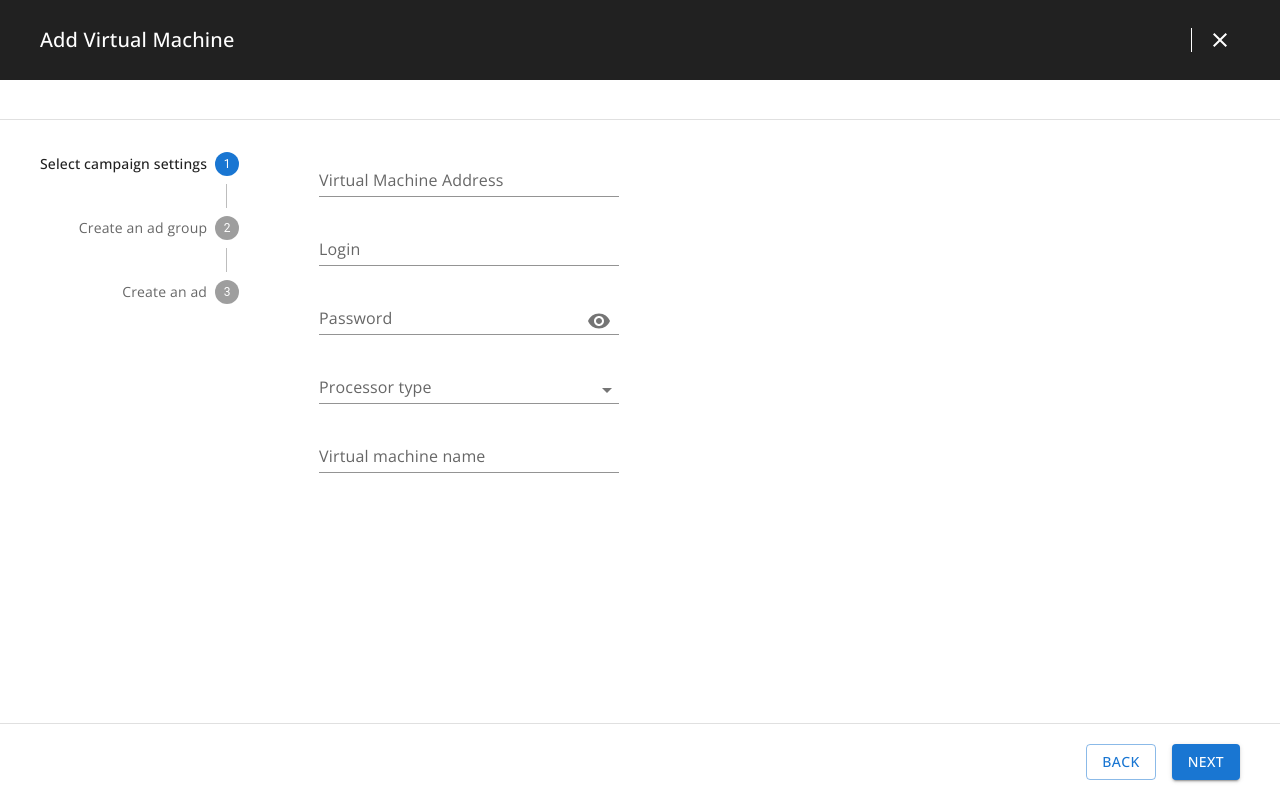
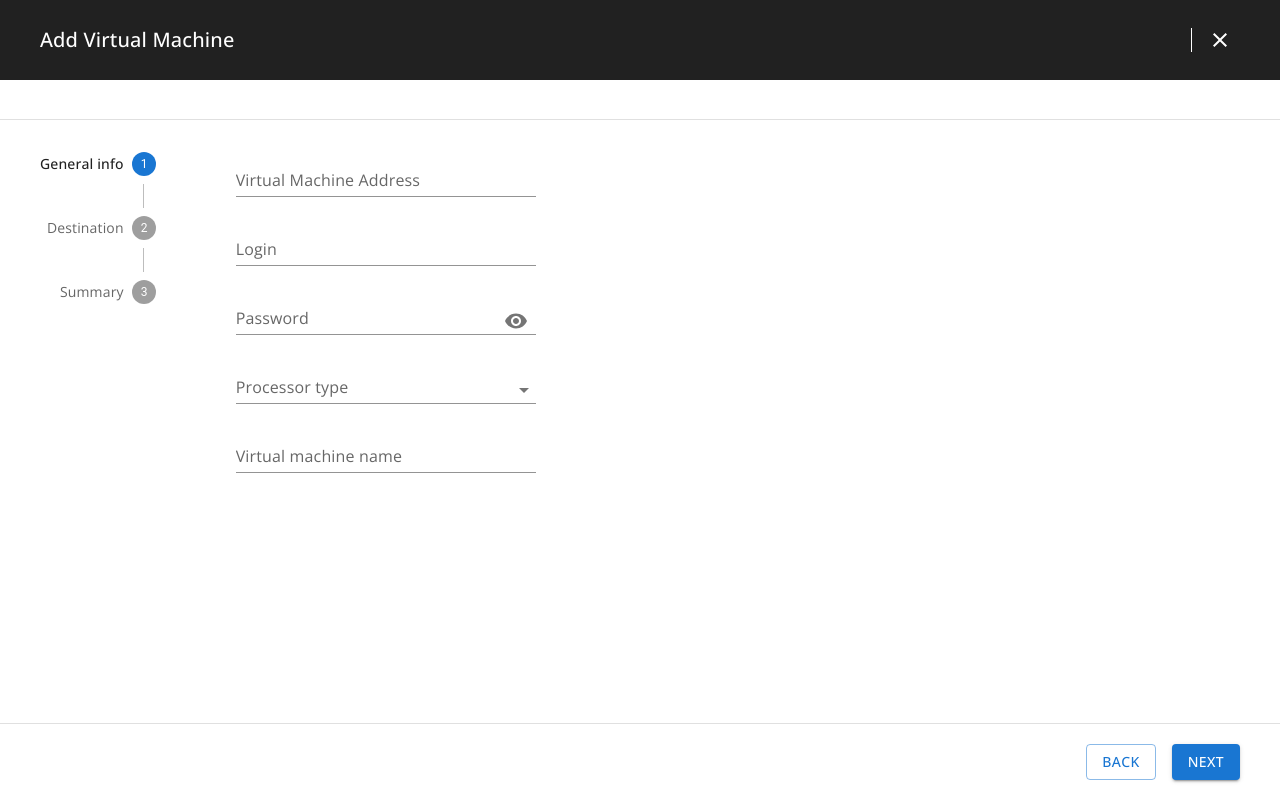
Before and after one commit to nodetempest/vm-manager, a React (Vite) app: page /add-vm in a window 1280 px wide. Built offline with nearby package versions, Linux system fonts and the light colour scheme.

Commit message:
rename add vm steps

```diff
--- a/src/pages/AddVM/AddVM.tsx
+++ b/src/pages/AddVM/AddVM.tsx
@@ -15,11 +15,7 @@ import {
 import { AppDispatch } from "~/state/store";
 import { addVM } from "~/state/slices/VMs/slice";
 
-const steps = [
-  "Select campaign settings",
-  "Create an ad group",
-  "Create an ad",
-];
+const steps = ["General info", "Destination", "Summary"];
 
 export type TAddVMState = {
   activeStep: number;
```
